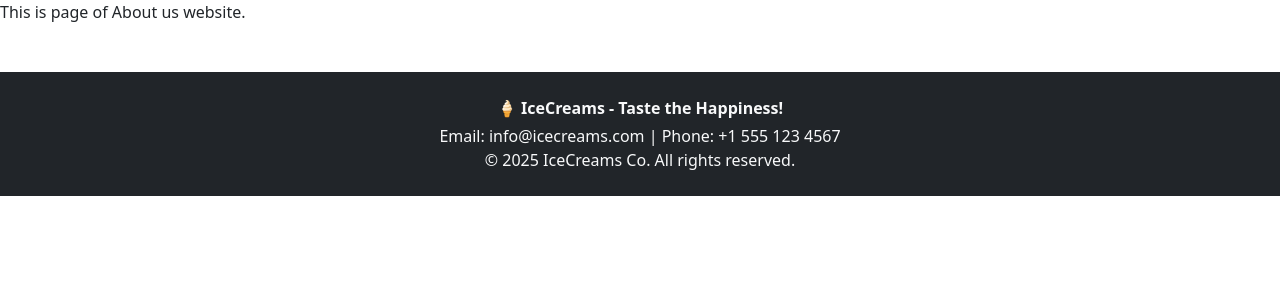
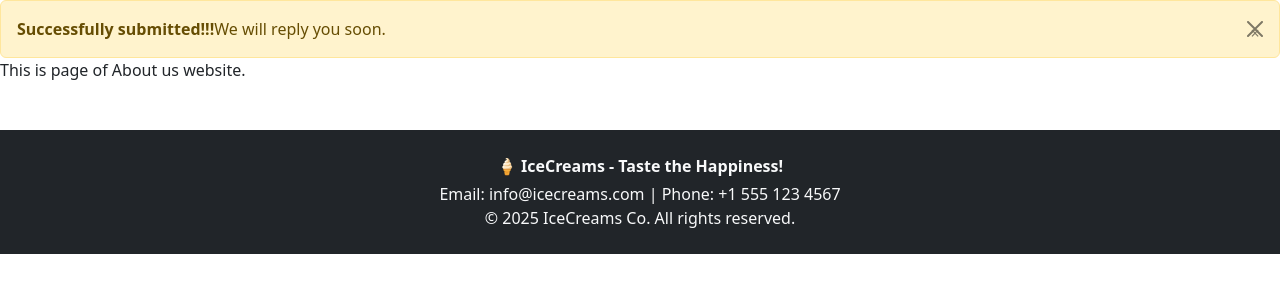
Before and after one commit to Hydra1536/Django-project-1, a Django app: page /about in a window 1280 px wide. Shown: the part 56-356 px from the top of the page. Run offline with Django 5.2, Linux system fonts and the light colour scheme.

Commit message:
Update 6:49

```diff
--- a/Hello/settings.py
+++ b/Hello/settings.py
@@ -11,7 +11,7 @@ https://docs.djangoproject.com/en/5.2/ref/settings/
 """
 
 from pathlib import Path
-
+from django.contrib.messages import constants as messages
 # Build paths inside the project like this: BASE_DIR / 'subdir'.
 BASE_DIR = Path(__file__).resolve().parent.parent
 
--- a/home/models.py
+++ b/home/models.py
@@ -8,5 +8,5 @@ class Contact(models.Model):
     comments = models.TextField(blank=True, null=True)
     date = models.DateField()
 
-    # def __str__(self):
-    #     return self.name
+    def __str__(self):
+        return self.name
--- a/home/views.py
+++ b/home/views.py
@@ -1,6 +1,7 @@
 from django.shortcuts import render, HttpResponse
 from datetime import datetime
 from home.models import Contact
+from django.contrib import messages
 # Create your views here.
 def index(request):
     # context= {'variable1':"this is sent",
@@ -23,6 +24,7 @@ def contact(request):
         comments=request.POST.get('comments')
         contact=Contact(name=name, email=email, phone=phone, comments=comments, date=datetime.today())
         contact.save()
+        messages.success(request, 'Your message has been sent!')
     return render (request, "contact.html")
 
     # return HttpResponse("Hello, welcome to the Contact Page!")
--- a/templates/base.html
+++ b/templates/base.html
@@ -49,11 +49,16 @@
         </div>
       </div>
     </nav>
-
-    <!-- ✅ Body Section -->
+<div class="alert alert-warning alert-dismissible fade show my-0" role="alert">
+<strong>Successfully submitted!!!</strong>We will reply you soon.
+<button type="button" class="btn-close" data-bs-dismiss="alert">
+<span aria-hidden="true">&times;</span>
+</button>
+</div>
+    <!--  Body Section -->
     {% block body %}{% endblock body %}
 
-    <!-- ✅ Footer -->
+    <!--  Footer -->
     <footer class="bg-dark text-light text-center py-4 mt-5">
       <div class="container">
         <p class="mb-1 fw-bold">🍦 IceCreams - Taste the Happiness!</p>
--- a/templates/index.html
+++ b/templates/index.html
@@ -2,7 +2,7 @@
 {% block title %} Home {% endblock title %}
 {% block body %}
 
-<div class="container my-5">
+<div class="container my-5" >
 
   <!-- Carousel Section -->
   <div id="carouselExample" class="carousel slide mb-5" data-bs-ride="carousel">
```
Also changed, not shown: db.sqlite3.
